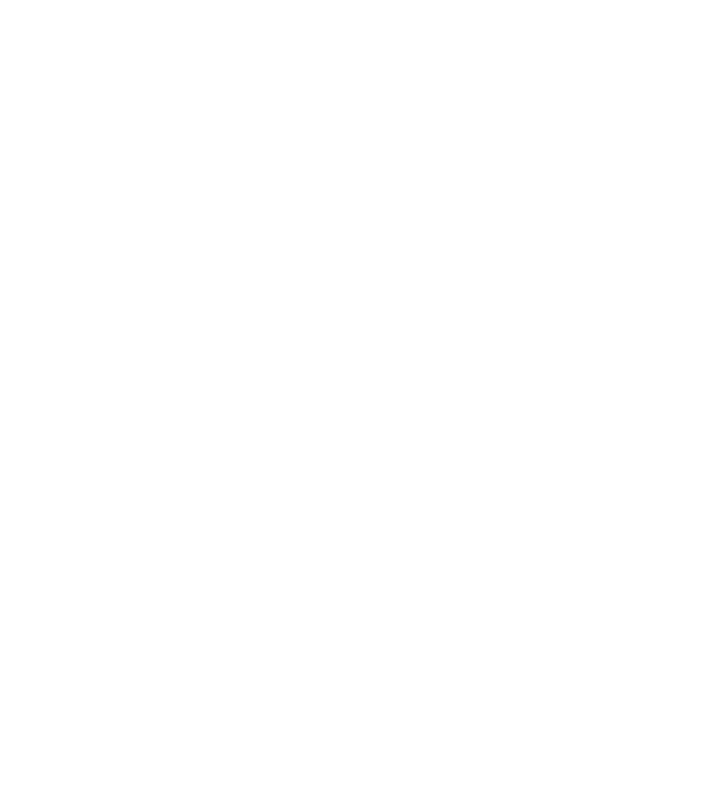
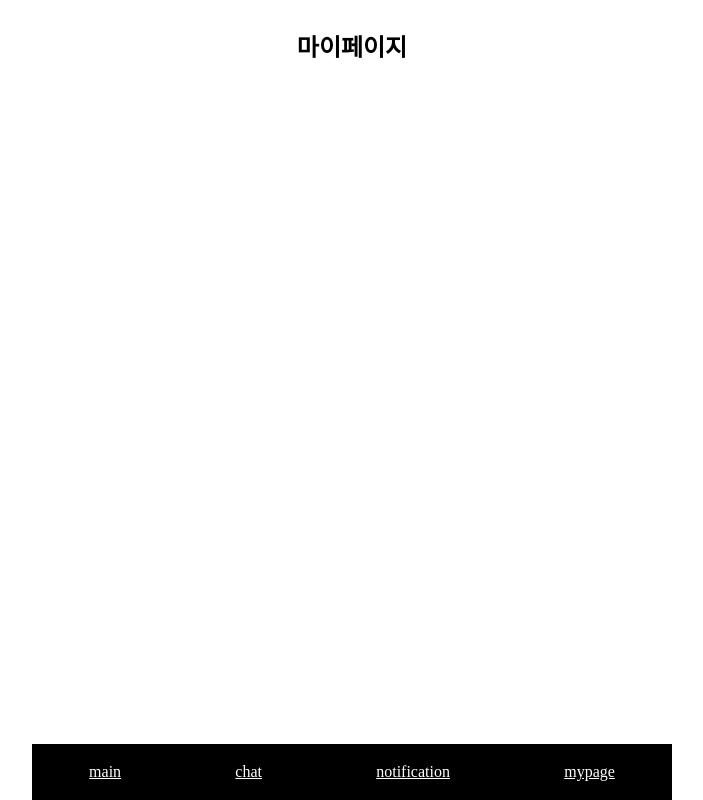
Before and after one commit to westyunn/foresofpandora, a React (Create React App) app in the folder frontend/: page /mypage in a window 1280 px wide. Shown: the whole page, without its empty margins (288-991 px from the left). Built offline with nearby package versions, Linux system fonts and the light colour scheme.

Commit message:
feat: Router 추가

```diff
--- a/frontend/package.json
+++ b/frontend/package.json
@@ -8,6 +8,7 @@
     "@testing-library/user-event": "^13.5.0",
     "react": "^18.2.0",
     "react-dom": "^18.2.0",
+    "react-router-dom": "^6.21.3",
     "react-scripts": "5.0.1",
     "web-vitals": "^2.1.4"
   },
--- /dev/null
+++ b/frontend/src/App.css
@@ -0,0 +1,23 @@
+.App {
+  display: flex;
+  flex-direction: column;
+  align-items: center;
+}
+
+.Nav {
+  position: fixed;
+  bottom: 0;
+  width: 50%;
+}
+
+@media (max-width: 900px) {
+  /* .App {
+    display: block;
+  } */
+
+  .Nav {
+    position: fixed;
+    bottom: 0;
+    width: 100%;
+  }
+}
--- a/frontend/src/App.js
+++ b/frontend/src/App.js
@@ -1,9 +1,26 @@
+import { BrowserRouter, Routes, Route } from "react-router-dom";
+
+import "./App.css";
+
+import Nav from "./components/Nav";
+import Main from "./pages/Main/Main";
+import Chat from "./pages/Chat/Chat";
+import Notification from "./pages/Notification/Notification";
+import MyPage from "./pages/MyPage/MyPage";
 
 function App() {
   return (
-    <div>
-
-    </div>
+    <BrowserRouter>
+      <div className="App">
+        <Routes>
+          <Route path="/" element={<Main />} />
+          <Route path="/chat" element={<Chat />} />
+          <Route path="/notification" element={<Notification />} />
+          <Route path="/mypage" element={<MyPage />} />
+        </Routes>
+        <Nav className="Nav" />
+      </div>
+    </BrowserRouter>
   );
 }
 
--- /dev/null
+++ b/frontend/src/components/Nav.css
@@ -0,0 +1,11 @@
+.Nav {
+  display: flex;
+  background-color: black;
+  align-items: center;
+  justify-content: space-around;
+  height: 3.5rem;
+}
+
+.Nav a {
+  color: white;
+}
--- a/frontend/src/components/Nav.js
+++ b/frontend/src/components/Nav.js
@@ -0,0 +1,15 @@
+import { Link } from "react-router-dom";
+
+import "./Nav.css";
+
+const Nav = () => {
+  return (
+    <div className="Nav">
+      <Link to="/">main</Link>
+      <Link to="/chat">chat</Link>
+      <Link to="/notification">notification</Link>
+      <Link to="/mypage">mypage</Link>
+    </div>
+  );
+};
+export default Nav;
--- a/frontend/src/pages/Chat/Chat.js
+++ b/frontend/src/pages/Chat/Chat.js
@@ -0,0 +1,9 @@
+const Chat = () => {
+  return (
+    <div>
+      <h2>채팅</h2>
+    </div>
+  );
+};
+
+export default Chat;
--- a/frontend/src/pages/Main/Main.js
+++ b/frontend/src/pages/Main/Main.js
@@ -0,0 +1,10 @@
+const Main = () => {
+  return (
+    <div>
+      <h2>메인</h2>
+      <button>글쓰기</button>
+    </div>
+  );
+};
+
+export default Main;
--- a/frontend/src/pages/MyPage/MyPage.js
+++ b/frontend/src/pages/MyPage/MyPage.js
@@ -0,0 +1,9 @@
+const MyPage = () => {
+  return (
+    <div>
+      <h2>마이페이지</h2>
+    </div>
+  );
+};
+
+export default MyPage;
--- a/frontend/src/pages/Notification/Notification.js
+++ b/frontend/src/pages/Notification/Notification.js
@@ -0,0 +1,9 @@
+const Notification = () => {
+  return (
+    <div>
+      <h2>알림</h2>
+    </div>
+  );
+};
+
+export default Notification;
```
Also changed, not shown: 1 other file (tests, documents, lock files or other folders).
